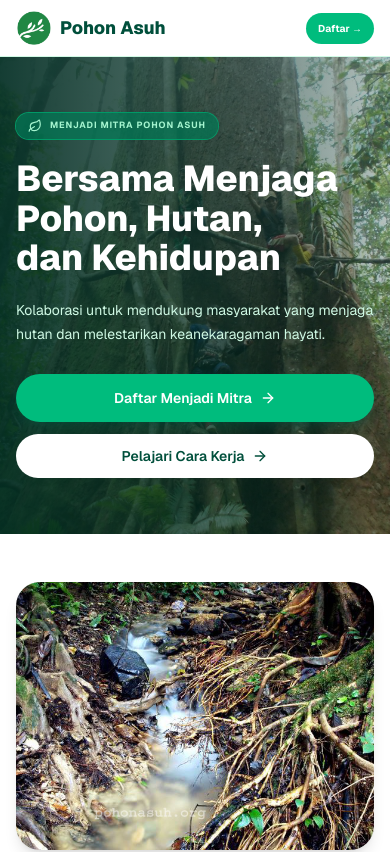
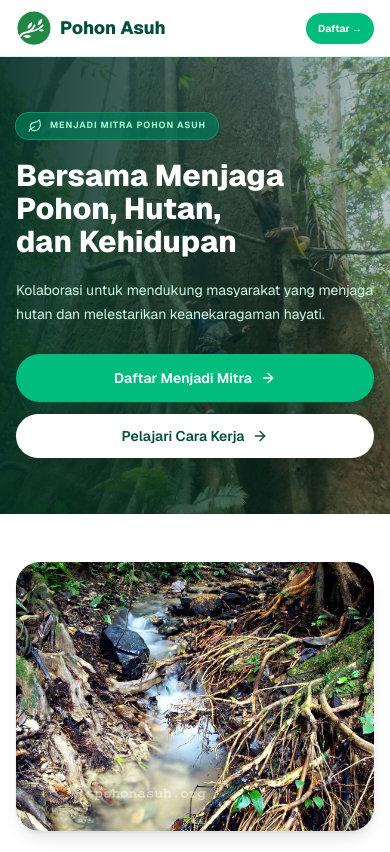
Before and after one commit to kangmasbudiman/revampwebsitepohonasuh, a Next.js app: page /kerjasama-mitra in a window 390 px wide. Shown: the top 852 px of the page. Built offline with nearby package versions, Linux system fonts and the light colour scheme; no server answers.

Commit message:
style: judul hero lebih kecil di mobile (kerjasama-mitra & daftar-mitra)

```diff
--- a/src/app/(site)/daftar-mitra/page.tsx
+++ b/src/app/(site)/daftar-mitra/page.tsx
@@ -17,7 +17,7 @@ export default async function DaftarMitraPage(props: PageProps<"/daftar-mitra">)
               <span className="h-2 w-2 rounded-full bg-emerald-300" />
               Program KKI Warsi & Mitra
             </p>
-            <h1 className="mt-4 text-4xl font-extrabold leading-[1.08] sm:text-5xl">
+            <h1 className="mt-4 text-3xl font-extrabold leading-[1.15] sm:text-5xl">
               Bergabung sebagai<br />Mitra Pohon Asuh
             </h1>
             <p className="mt-4 max-w-md text-base text-emerald-200">
--- a/src/app/kerjasama-mitra/page.tsx
+++ b/src/app/kerjasama-mitra/page.tsx
@@ -45,7 +45,7 @@ export default function KerjasamaMitraPage() {
               </span>
             </div>
 
-            <h1 className="mt-5 sm:mt-6 text-4xl sm:text-6xl font-extrabold leading-[1.1] sm:leading-[1.08]">
+            <h1 className="mt-5 sm:mt-6 text-3xl sm:text-6xl font-extrabold leading-[1.1] sm:leading-[1.08]">
               Bersama Menjaga
               <br />
               Pohon, Hutan,
```
